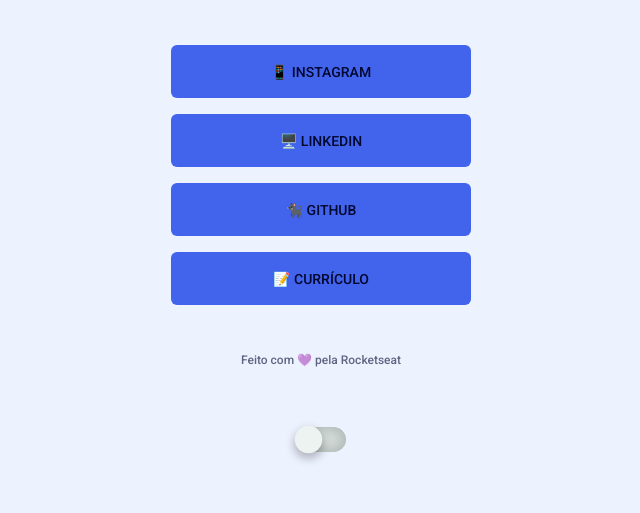
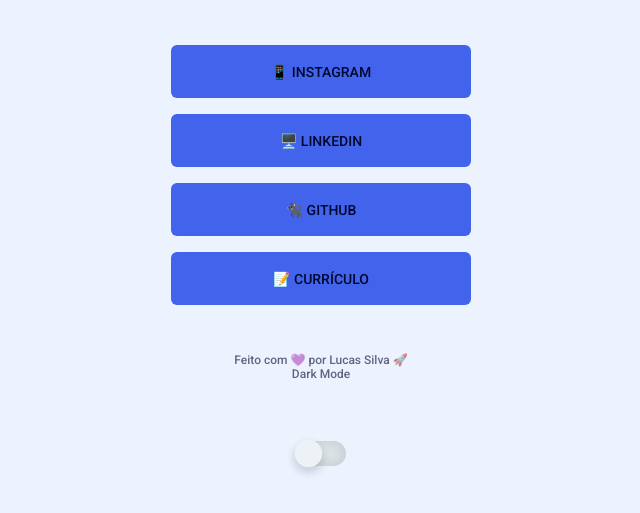
Before and after one commit to Lumduda/RocketSeat-MaratonaExplorer, a plain HTML site: page index.html in a window 1280 px wide. Shown: the part 261-774 px from the top of the page, without its empty margins (319-959 px from the left). Drawn offline with Linux system fonts and the light colour scheme.

Commit message:
Update index.html

```diff
--- a/index.html
+++ b/index.html
@@ -40,11 +40,16 @@
         <li><a href="#" target="_blank">📝 Currículo</a></li>
       </ul>
       <footer>
-        Feito com 💜 pela
-        <a href="https://rocketseat.com.br" target="_blank">Rocketseat</a>
+        Feito com 💜 por Lucas Silva
+        <a href="https://rocketseat.com.br" target="_blank">🚀</a>
+
+        <div class="darkmode">
+          <p>Dark Mode</p>
+          <input type="checkbox" class="checkbox" />
+        </div>
+      </div>
       </footer>
-      <input type="checkbox" class="checkbox" />
-    </div>
+
 
     <script src="/script.js"></script>
   </body>
```
